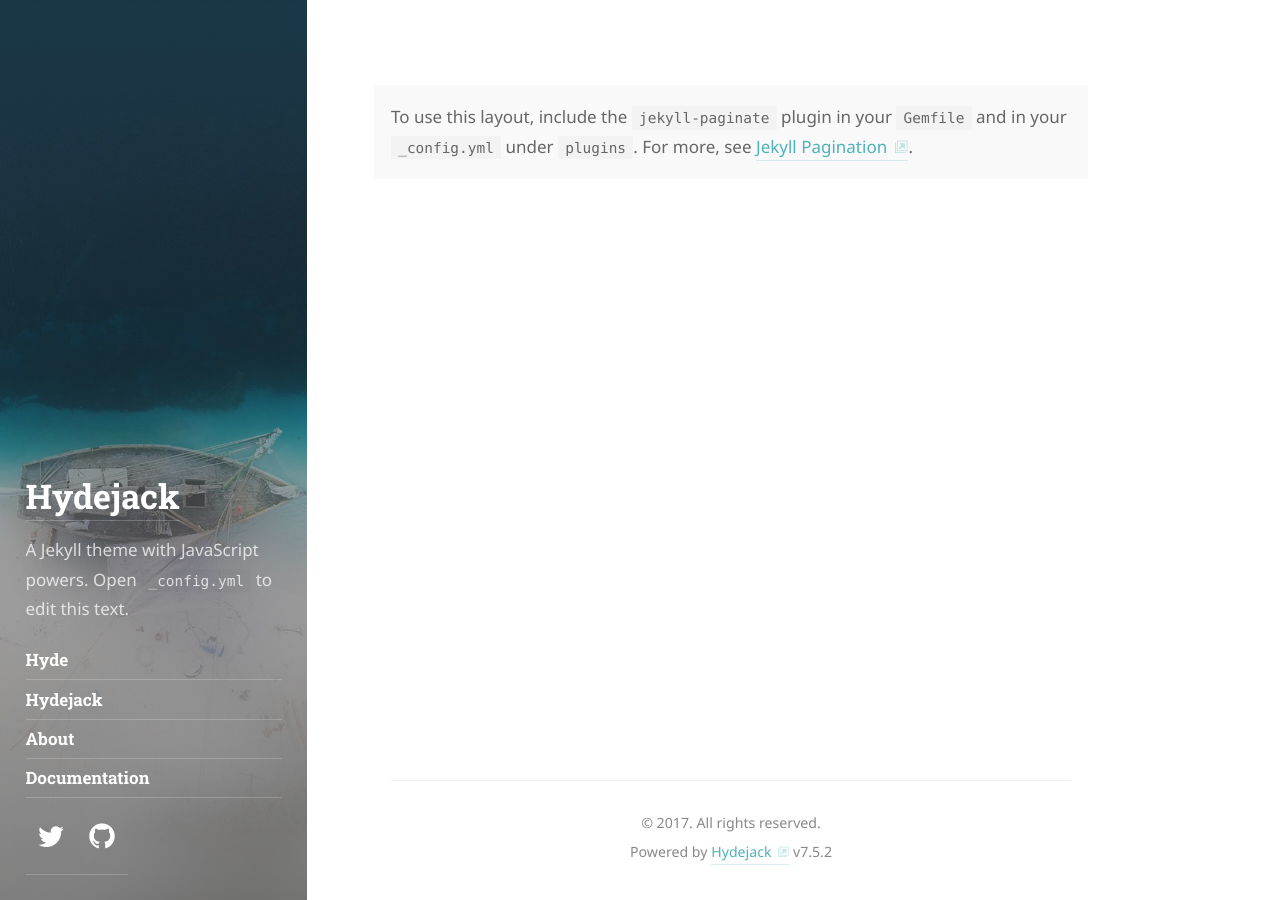
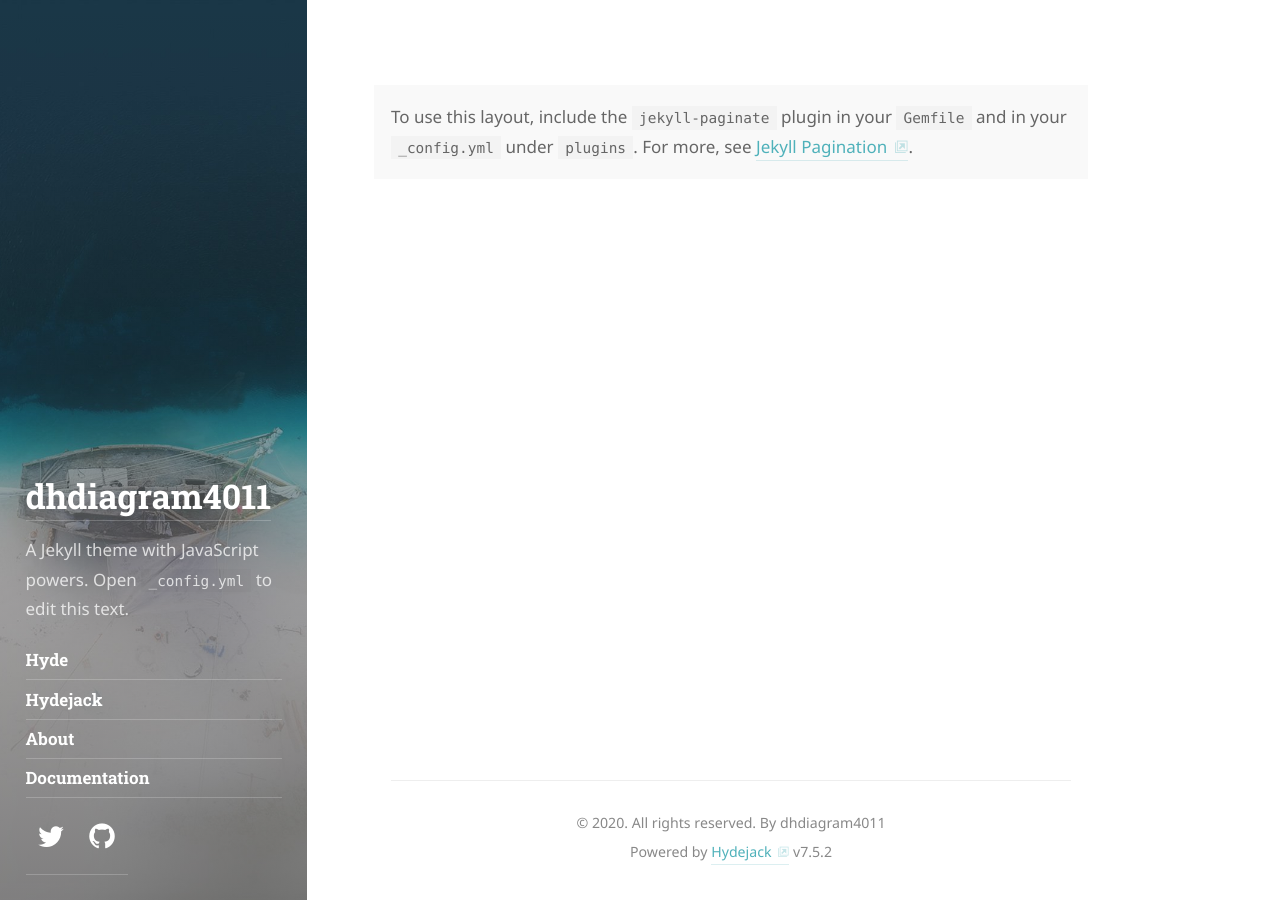
Before and after one commit to dhdiagram4011/dhdiagram4011.github.io, a Jekyll site: the page built from index.html, in a window 1280 px wide. Built offline with Jekyll 4.4.1, drawn with Linux system fonts in a browser that asks for light colours; some web fonts are replaced; the list of posts is cut into pages by our own code.

Commit message:
title modify

```diff
--- a/_config.yml
+++ b/_config.yml
@@ -22,14 +22,12 @@ baseurl:               ''
 lang:                  en
 
 # The title of your blog. Used in the sidebar and the browser tab.
-title:                 Hydejack
+title:                 dhdiagram4011
 
 # A short description (~150 chars) of the page used for the meta description tag.
 # Can use markdown, but no more than one paragraph (enforced by `>`)
 description:           >
-  A Jekyll theme with JavaScript powers. "Best Theme by a Mile".
-  Combines the best of static sites and modern web apps.
-  Open `_config.yml` to edit this text.
+  dhdiagram4011's Django Dev Study & Technical Blog.
 
 # A shorter description for the sidebar.
 tagline:               >
@@ -45,13 +43,13 @@ logo:                  /assets/icons/icon.png
 # This should be the same author as first entry in `_data/authors.yml`.
 # Duplication is necessary due to the `jekyll-feed`, `jekyll-seo-tag` plugin.
 author:
-  name:                <firstname> <lastname>
-  email:               <mail@domain.tld>
+  name:                dohyoung kim
+  email:               dhdiagram@gmail.com
   # Used by `jekyll-seo-tag`:
   # twitter:             <username>
 
 # This text will appear in a `<small>` tag in the footer of every page.
-copyright:             © 2017. All rights reserved.
+copyright:             © 2020. All rights reserved. By dhdiagram4011
 
 # Add links to the footer.
 # Typically you'll want to link to your impress, cookies or privacy policy, etc.
```
